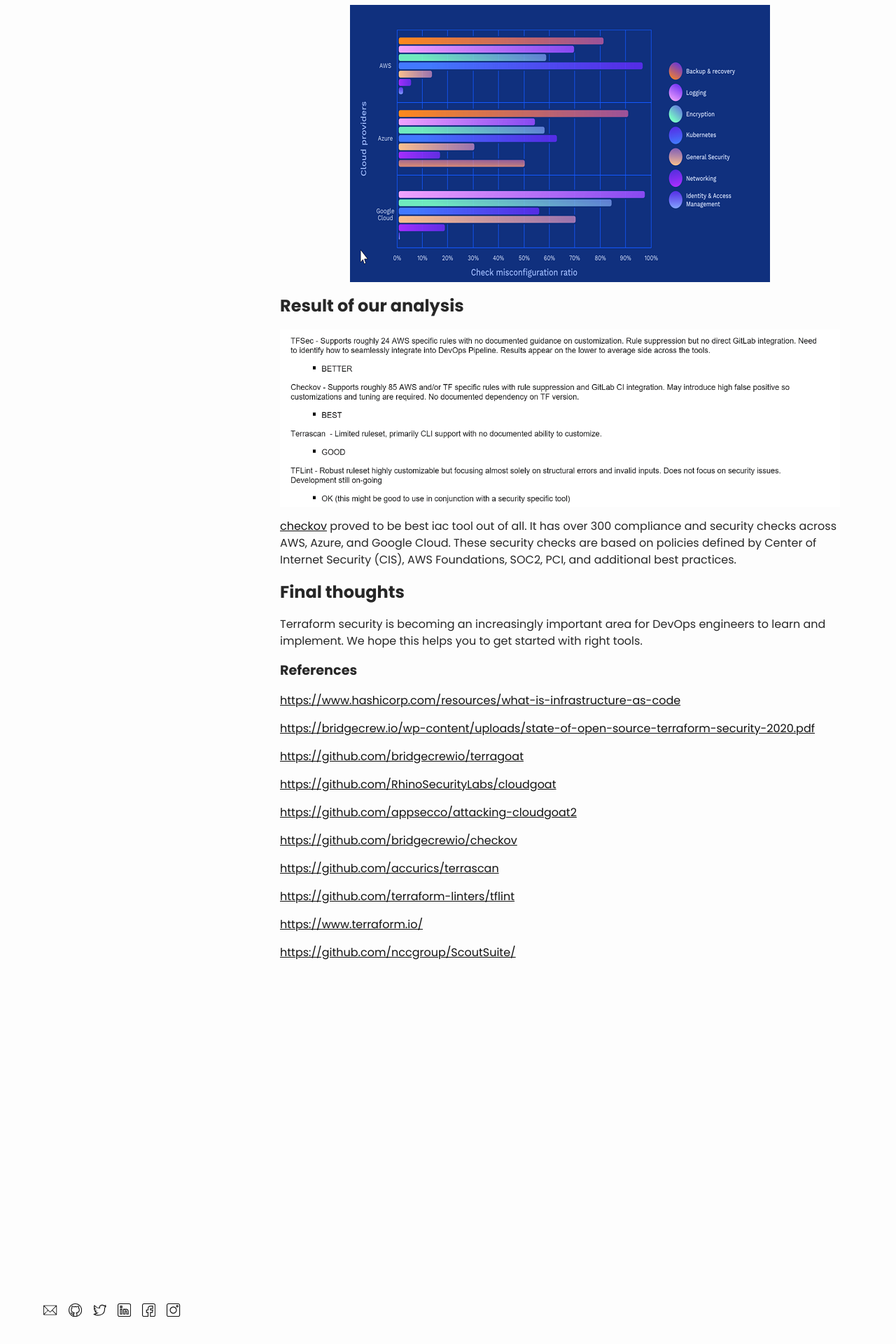
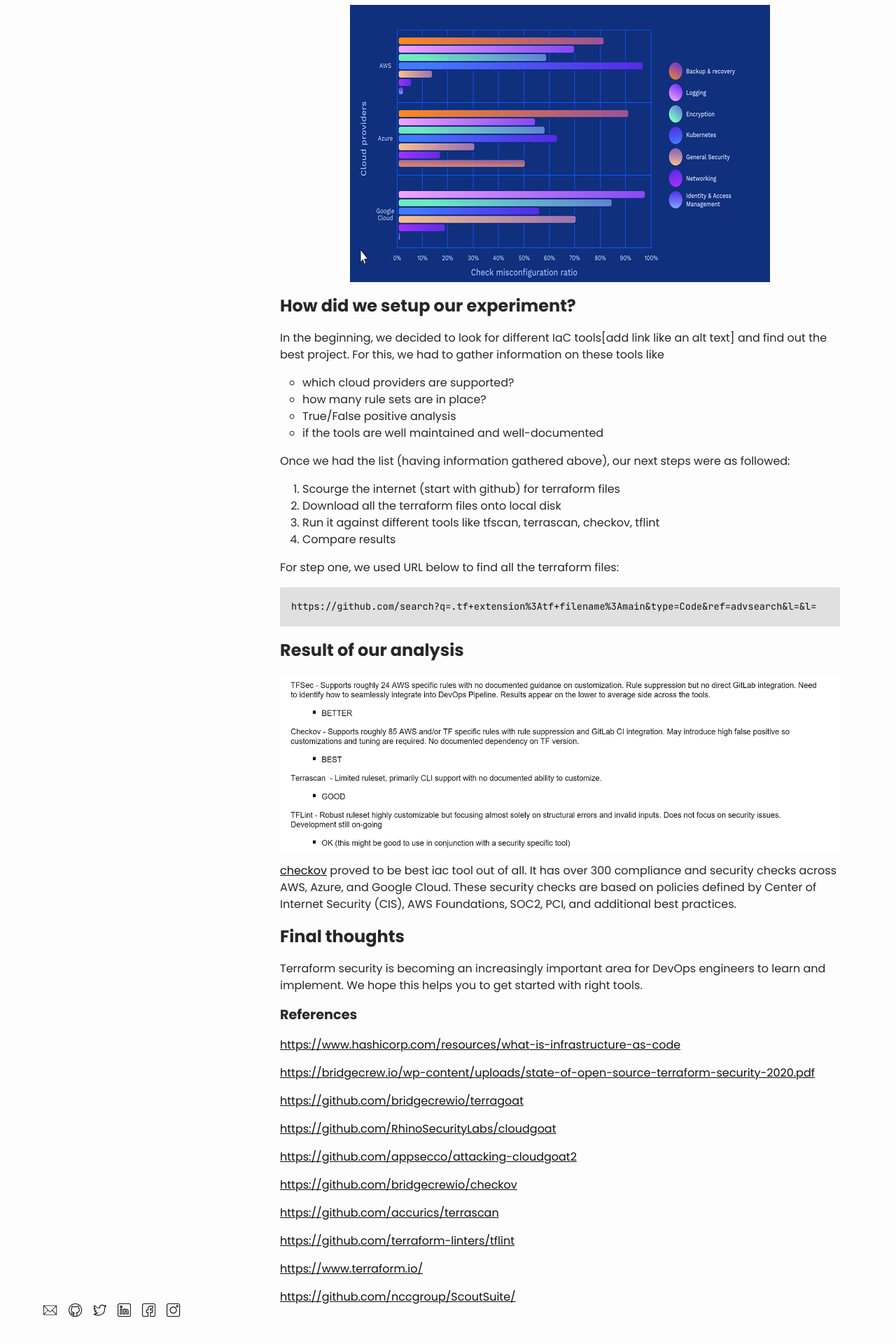
Before and after one commit to kajalNair/kajalNair.github.io, a Jekyll site: the page built from _blog/State-of-Different-IaC-Tools.md, in a window 1280 px wide. Shown: the part 2749-4669 px from the top of the page at 70% size. Built offline with Jekyll 4.4.1, drawn with Linux system fonts in a browser that asks for light colours; comment, search, counter and statistics services are not loaded.

Commit message:
Update State-of-Different-IaC-Tools.md

````diff
--- a/_blog/State-of-Different-IaC-Tools.md
+++ b/_blog/State-of-Different-IaC-Tools.md
@@ -57,6 +57,24 @@
 
 ![Terraform-misconfig-1]({{ '/static/assets/T-Misconfig-Stats-1.png' | prepend: site.baseurl | replace: '//', '/' }}) ![Terraform-misconfig-2]({{ '/static/assets/T-Misconfig-Stats-2.png' | prepend: site.baseurl | replace: '//', '/' }})
 
+## How did we setup our experiment?
+In the beginning, we decided to look for different IaC tools[add link like an alt text] and find out the best project. For this, we had to gather information on these tools like
+* which cloud providers are supported?
+* how many rule sets are in place?
+* True/False positive analysis
+* if the tools are well maintained and well-documented
+
+Once we had the list (having information gathered above), our next steps were as followed:
+1. Scourge the internet (start with github) for terraform files
+2. Download all the terraform files onto local disk
+3. Run it against different tools like tfscan, terrascan, checkov, tflint
+4. Compare results
+
+For step one, we used URL below to find all the terraform files:
+```link
+https://github.com/search?q=.tf+extension%3Atf+filename%3Amain&type=Code&ref=advsearch&l=&l=
+```
+
 
 ## Result of our analysis
 
````
